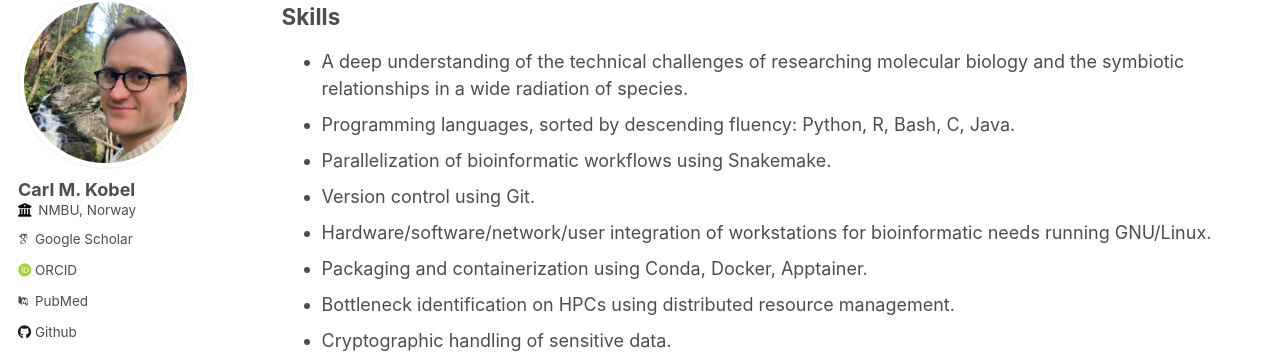
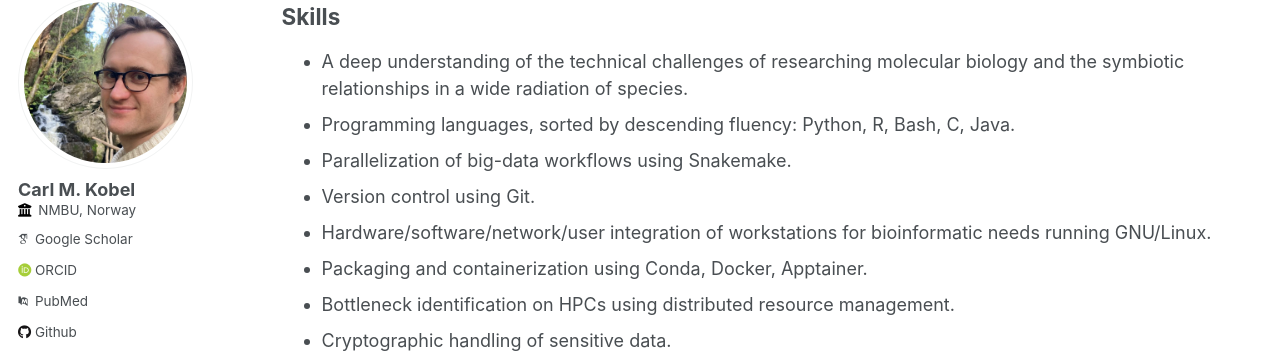
Before and after one commit to cmkobel/cmkobel.github.io, a Jekyll site: the page built from _pages/cv.md, in a window 1280 px wide and 900 px high, scrolled down 2091 px. Shown: the part 110-463 px from the top of the window. Built offline with Jekyll 4.4.1, drawn with Linux system fonts in a browser that asks for light colours; some web fonts are replaced.

Commit message:
Update cv.md

```diff
--- a/_pages/cv.md
+++ b/_pages/cv.md
@@ -78,7 +78,7 @@ Department of Bioscience, Faculty of Natural Sciences, Aarhus University (AU)
 
   - A deep understanding of the technical challenges of researching molecular biology and the symbiotic relationships in a wide radiation of species.
   - Programming languages, sorted by descending fluency: Python, R, Bash, C, Java.
-  - Parallelization of bioinformatic workflows using Snakemake.
+  - Parallelization of big-data workflows using Snakemake.
   - Version control using Git.
   - Hardware/software/network/user integration of workstations for bioinformatic needs running GNU/Linux.
   - Packaging and containerization using Conda, Docker, Apptainer.
```
